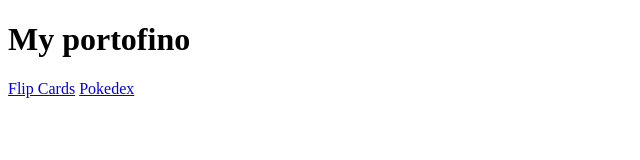
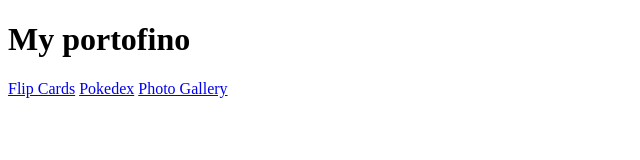
Before and after one commit to cho-hyung-jun/cho-hyung-jun.github.io, a plain HTML site: page index.html in a window 1280 px wide. Shown: the whole page, without its empty margins (0-640 px from the left). Drawn offline with Linux system fonts and the light colour scheme.

Commit message:
add photogallery link

```diff
--- a/index.html
+++ b/index.html
@@ -9,5 +9,6 @@
     <h1>My portofino</h1>
     <a href="https://cho-hyung-jun.github.io/Flip-Cards">Flip Cards</a>
     <a href="https://cho-hyung-jun.github.io/Pokedex">Pokedex</a>
+    <a href="https://cho-hyung-jun.github.io/photo-gallery">Photo Gallery</a>
 </body>
 </html>
```
Also changed, not shown: 1 other file.
